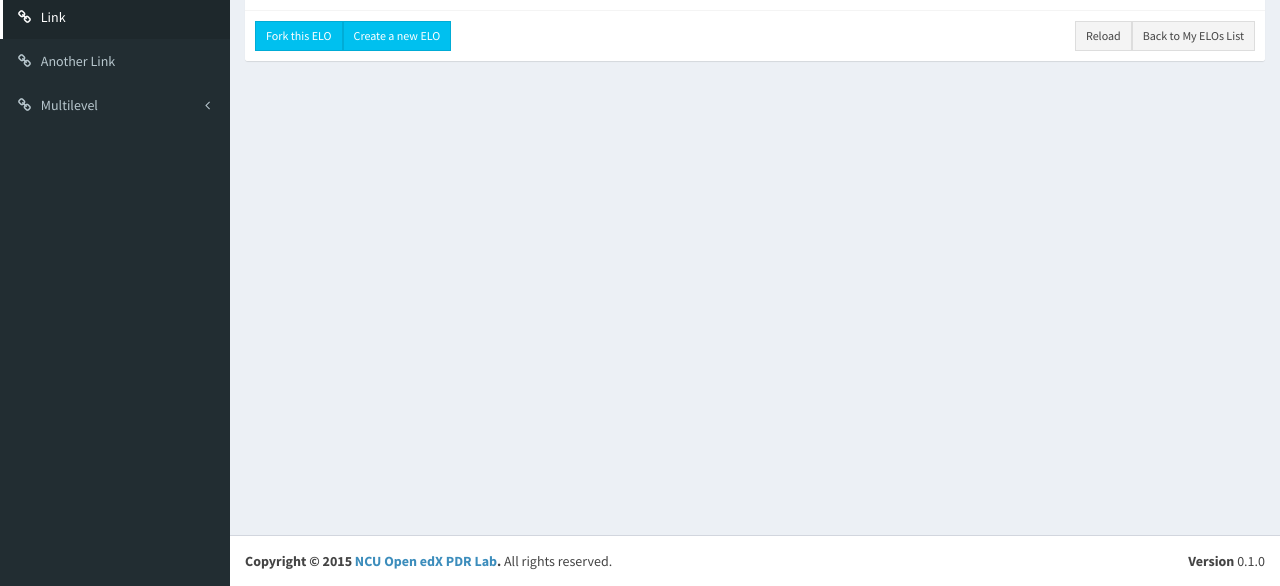
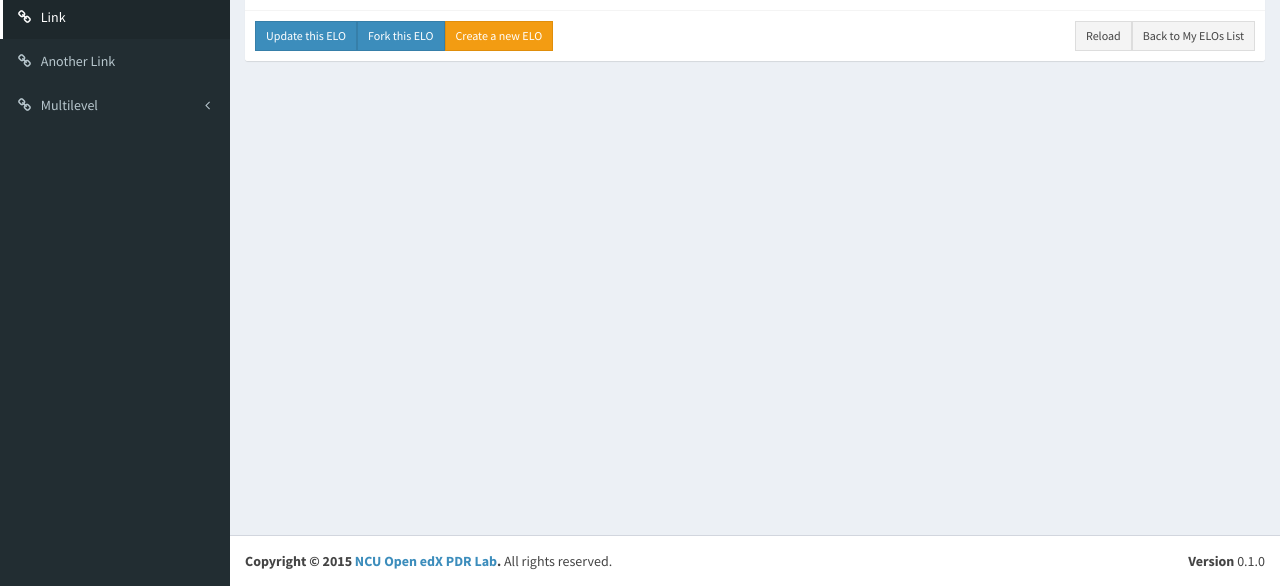
Before and after one commit to yrchen/CommonRepo, a Django app: template commonrepo/templates/elos/elos_detail.html in a window 1280 px wide. Shown: the part 214-800 px from the top of the page. Run offline with Django 3.2, Linux system fonts and the light colour scheme; the template is opened without the code that fills it, so the values that code supplies are empty; parts of the project's set-up code (start-up, migrations or seed data) failed here and were passed over; some libraries are stand-ins or nearby versions.

Commit message:
修正 ELO detail 顯示時的樣式，將主要功能按鍵區分出來

```diff
--- a/commonrepo/templates/elos/elos_detail.html
+++ b/commonrepo/templates/elos/elos_detail.html
@@ -47,8 +47,9 @@
         </div><!-- /.table-responsive -->
       </div><!-- /.box-body -->
       <div class="box-footer clearfix">
-        <a href="{% url 'elos:elos-fork' object.id %}" class="btn btn-sm btn-info btn-flat pull-left">Fork this ELO</a>
-        <a href="{% url 'elos:elos-create' %}" class="btn btn-sm btn-info btn-flat pull-left">Create a new ELO</a>
+        <a href="{% url 'elos:elos-update' object.id %}" class="btn btn-sm btn-primary btn-flat pull-left">Update this ELO</a>
+        <a href="{% url 'elos:elos-fork' object.id %}" class="btn btn-sm btn-primary btn-flat pull-left">Fork this ELO</a>
+        <a href="{% url 'elos:elos-create' %}" class="btn btn-sm btn-warning btn-flat pull-left">Create a new ELO</a>
         <a href="{% url 'elos:elos-mylist' %}" class="btn btn-sm btn-default btn-flat pull-right">Back to My ELOs List</a>
         <a href="javascript::;" class="btn btn-sm btn-default btn-flat pull-right">Reload</a>
       </div><!-- /.box-footer -->
```
